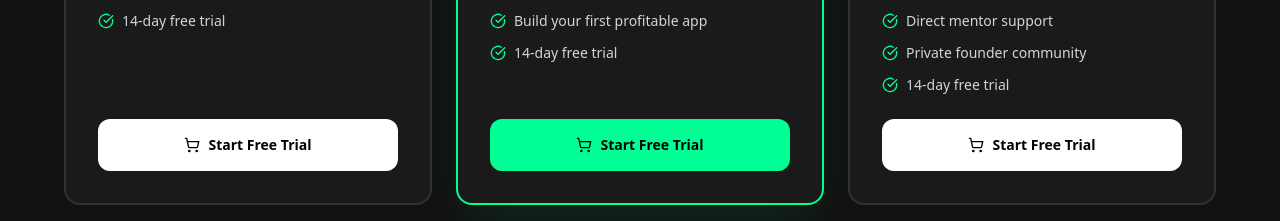
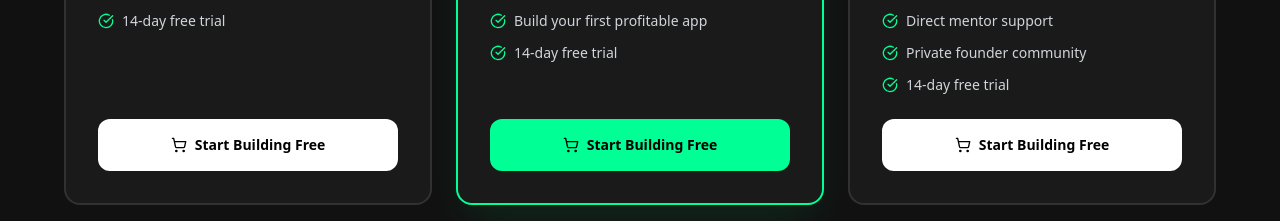
Before and after one commit to myapptly/apptly-website, a Next.js app: page / in a window 1280 px wide. Shown: the part 1744-1965 px from the top of the page. Built offline with nearby package versions, Linux system fonts and the light colour scheme.

Commit message:
Update pricing.tsx

```diff
--- a/components/pricing.tsx
+++ b/components/pricing.tsx
@@ -120,7 +120,7 @@ export function Pricing() {
                 className={`flex items-center justify-center gap-2 ${plan.btnColor} font-bold py-4 rounded-xl text-sm transition-all hover:scale-105`}
               >
                 <ShoppingCart className="w-4 h-4" />
-                Start Free Trial
+                Start Building Free
               </a>
             </motion.div>
           ))}
```
